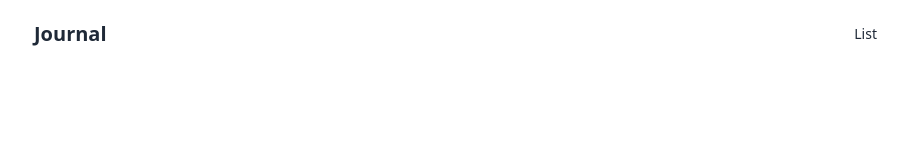
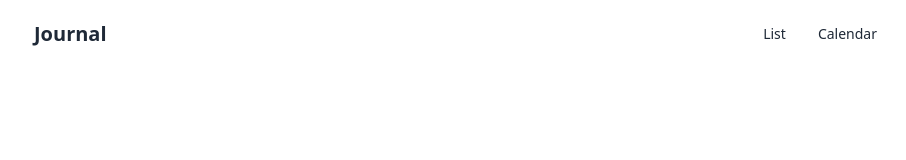
Before and after one commit to michaawl/Journal, a React (Create React App) app in the folder app/: page /#/ in a window 1280 px wide. Shown: the top 160 px of the page, without its empty margins (183-1089 px from the left). Built offline with nearby package versions, Linux system fonts and the light colour scheme.

Commit message:
Added calendar and navbar

```diff
--- a/app/package.json
+++ b/app/package.json
@@ -4,6 +4,10 @@
   "private": true,
   "homepage": ".",
   "dependencies": {
+    "@fullcalendar/daygrid": "^6.1.15",
+    "@fullcalendar/interaction": "^6.1.15",
+    "@fullcalendar/react": "^6.1.15",
+    "@fullcalendar/timegrid": "^6.1.15",
     "@testing-library/jest-dom": "^5.17.0",
     "@testing-library/react": "^13.4.0",
     "@testing-library/user-event": "^13.5.0",
@@ -11,8 +15,10 @@
     "@types/node": "^16.18.119",
     "@types/react": "^18.3.12",
     "@types/react-dom": "^18.3.1",
+    "calendar": "^0.1.1",
     "daisyui": "^4.12.14",
     "formik": "^2.4.6",
+    "full": "^1.0.1",
     "react": "^18.3.1",
     "react-dom": "^18.3.1",
     "react-router-dom": "^6.28.0",
--- a/app/src/components/Navbar.tsx
+++ b/app/src/components/Navbar.tsx
@@ -14,6 +14,9 @@ export const NavBar: React.FC = () => {
           <li>
             <Link to="/work">List</Link>
           </li>
+          <li>
+            <Link to="/calendar">Calendar</Link>
+          </li>
         </ul>
       </div>
     </div>
--- a/app/src/index.tsx
+++ b/app/src/index.tsx
@@ -6,6 +6,7 @@ import reportWebVitals from './reportWebVitals';
 import { BrowserRouter, Routes, Route, HashRouter } from 'react-router-dom';
 import { Layout } from './components/Layout'
 import { Work } from './pages/Work'
+import { Calendar } from './pages/Calendar'
 
 const root = ReactDOM.createRoot(
   document.getElementById('root') as HTMLElement
@@ -14,8 +15,9 @@ root.render(
   <React.StrictMode>
     <HashRouter>
         <Routes>
-          <Route path='/' element={<Layout/>}>
+          <Route path='/' element={<Layout/>}>WF
             <Route path='/work' element={<Work/>} />
+            <Route path='/calendar' element={<Calendar/>} />
           </Route>
         </Routes>
       </HashRouter>
--- /dev/null
+++ b/app/src/pages/Calendar.tsx
@@ -0,0 +1,16 @@
+import React from 'react';
+import FullCalendar from "@fullcalendar/react";
+import dayGridPlugin from "@fullcalendar/daygrid";
+import timeGridPlugin from "@fullcalendar/timegrid";
+import interactionPlugin from "@fullcalendar/interaction";
+
+export const Calendar: React.FC = () => {
+  return (
+    <div>
+      <FullCalendar
+       plugins={[dayGridPlugin, timeGridPlugin, interactionPlugin]}
+       initialView="dayGridMonth"
+       />
+    </div>
+  );
+}
```
Also changed, not shown: documentation/sources.txt, 1 other file (tests, documents, lock files or other folders).
